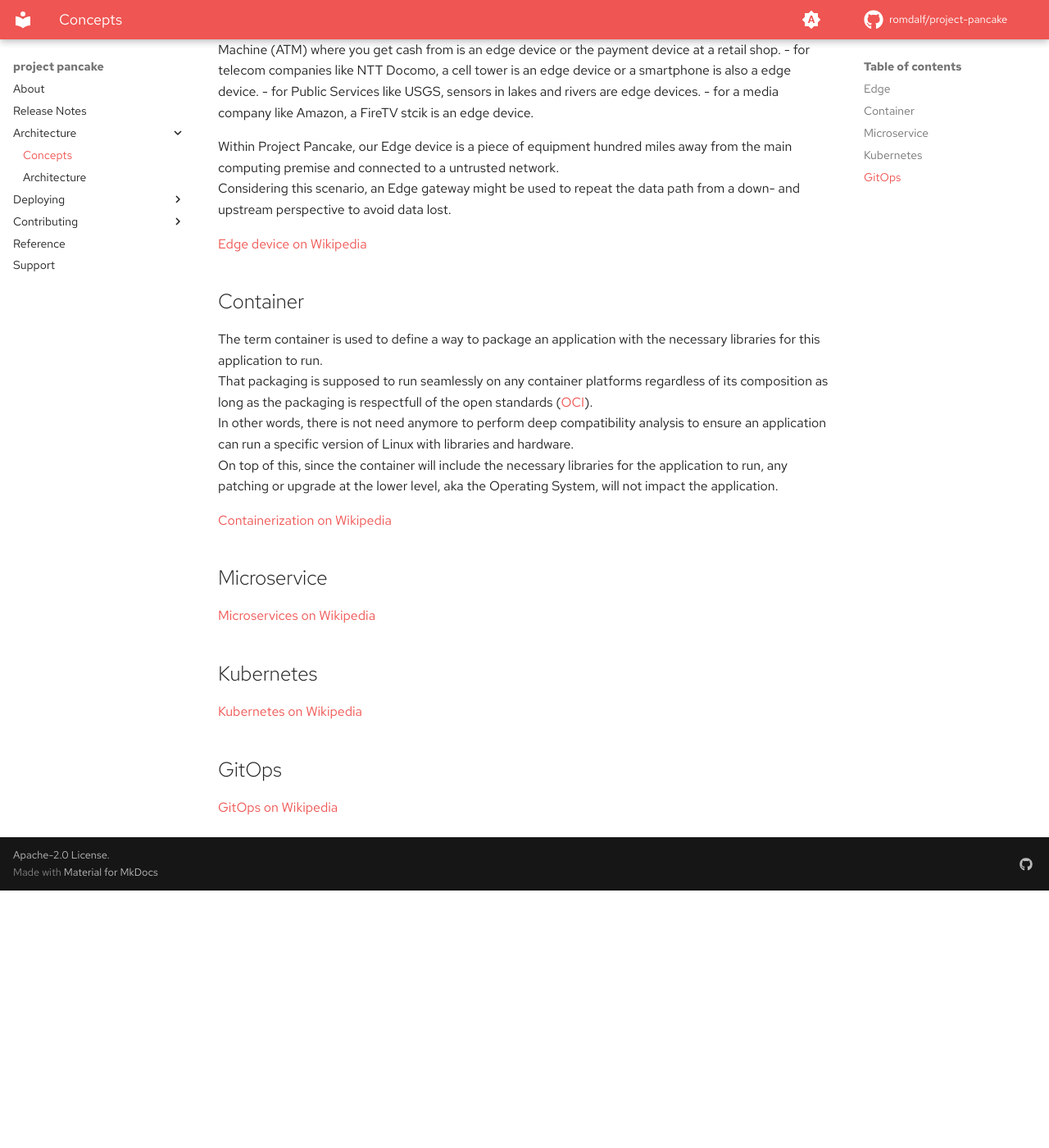
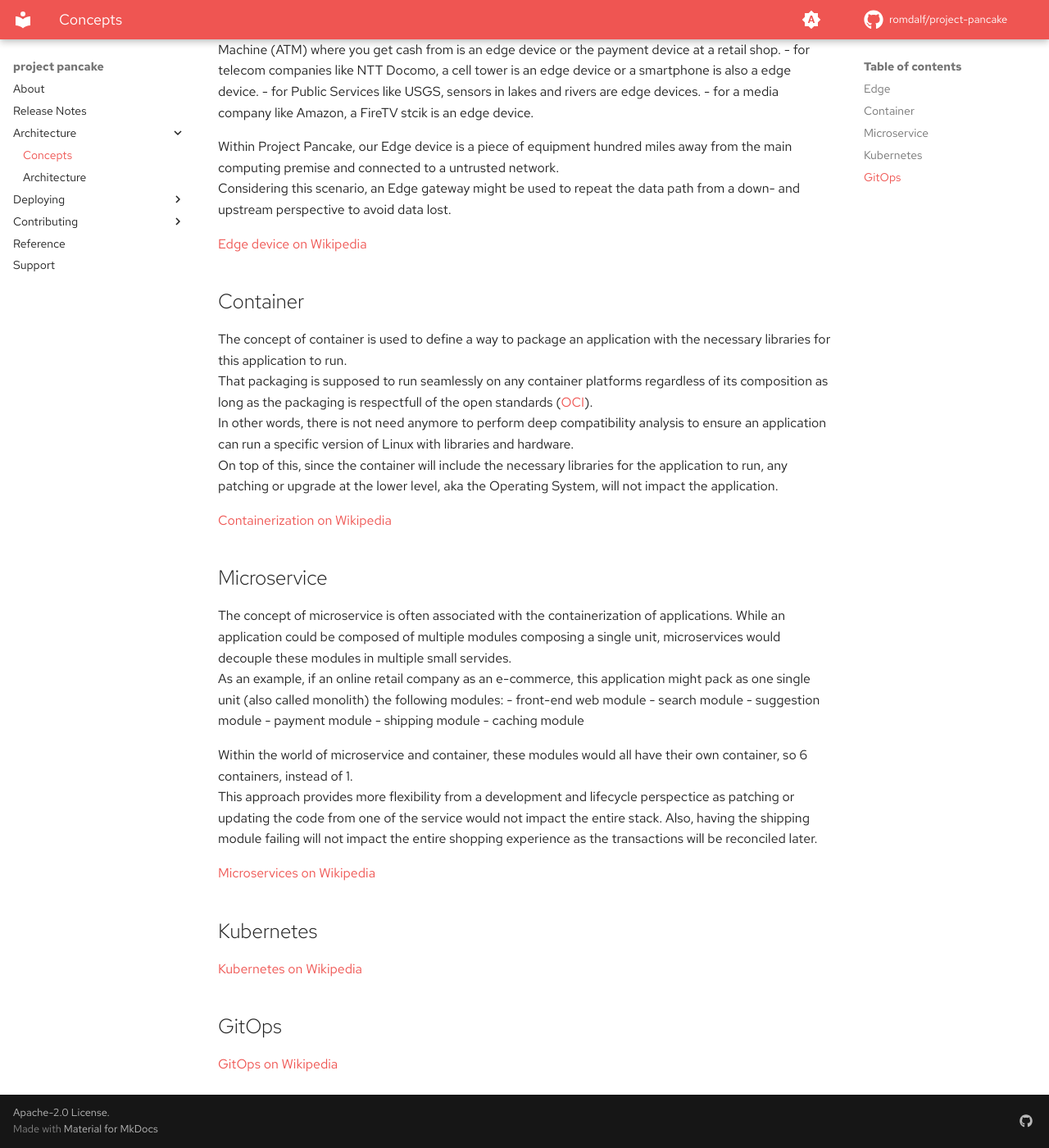
Before and after one commit to beezy-cloud/project-pancake, an MkDocs documentation site: the page built from docs/concepts.md, in a window 1280 px wide and 1400 px high, scrolled down 418 px. Shown: the whole window at 82% size. Built offline with MkDocs 1.6.1 and Material for MkDocs 9.7.7, drawn with Linux system fonts in a browser that asks for light colours; some web fonts are replaced; comment, search, counter and statistics services are not loaded; before the commit the page ends 1504 px from its top, so only the background shows below that; some of the changed text lies outside the part shown.

Commit message:
update doc

```diff
--- a/docs/concepts.md
+++ b/docs/concepts.md
@@ -2,7 +2,7 @@
 The below concept definitions are based on field user experience and not from an academic standpoint. The latter will have a foot note reference.
 
 ## Edge
-Depending of the industry and core business, the definition of Edge computing might be totally different.
+Depending of the industry and core business, the concept of Edge computing might be totally different.
 From a generic standpoint, edge computing is a device outside of the main computing premise of an organization ranging from a branch office to a water level sensor.
 
 Here are some generic use cases:
@@ -18,7 +18,7 @@
 [Edge device on Wikipedia](https://en.wikipedia.org/wiki/Edge_device)
 
 ## Container
-The term container is used to define a way to package an application with the necessary libraries for this application to run.
+The concept of container is used to define a way to package an application with the necessary libraries for this application to run.
 That packaging is supposed to run seamlessly on any container platforms regardless of its composition as long as the packaging is respectfull of the open standards ([OCI](https://opencontainers.org/about/overview/)).
 In other words, there is not need anymore to perform deep compatibility analysis to ensure an application can run a specific version of Linux with libraries and hardware.
 On top of this, since the container will include the necessary libraries for the application to run, any patching or upgrade at the lower level, aka the Operating System, will not impact the application.
@@ -26,6 +26,18 @@
 [Containerization on Wikipedia](https://en.wikipedia.org/wiki/Containerization_(computing))
 
 ## Microservice
+The concept of microservice is often associated with the containerization of applications. While an application could be composed of multiple modules composing a single unit, microservices would decouple these modules in multiple small servides.
+As an example, if an online retail company as an e-commerce, this application might pack as one single unit (also called monolith) the following modules:
+- front-end web module
+- search module
+- suggestion module
+- payment module
+- shipping module
+- caching module
+
+Within the world of microservice and container, these modules would all have their own container, so 6 containers, instead of 1.
+This approach provides more flexibility from a development and lifecycle perspectice as patching or updating the code from one of the service would not impact the entire stack.
+Also, having the shipping module failing will not impact the entire shopping experience as the transactions will be reconciled later.
 
 [Microservices on Wikipedia](https://en.wikipedia.org/wiki/Microservices)
 
```
